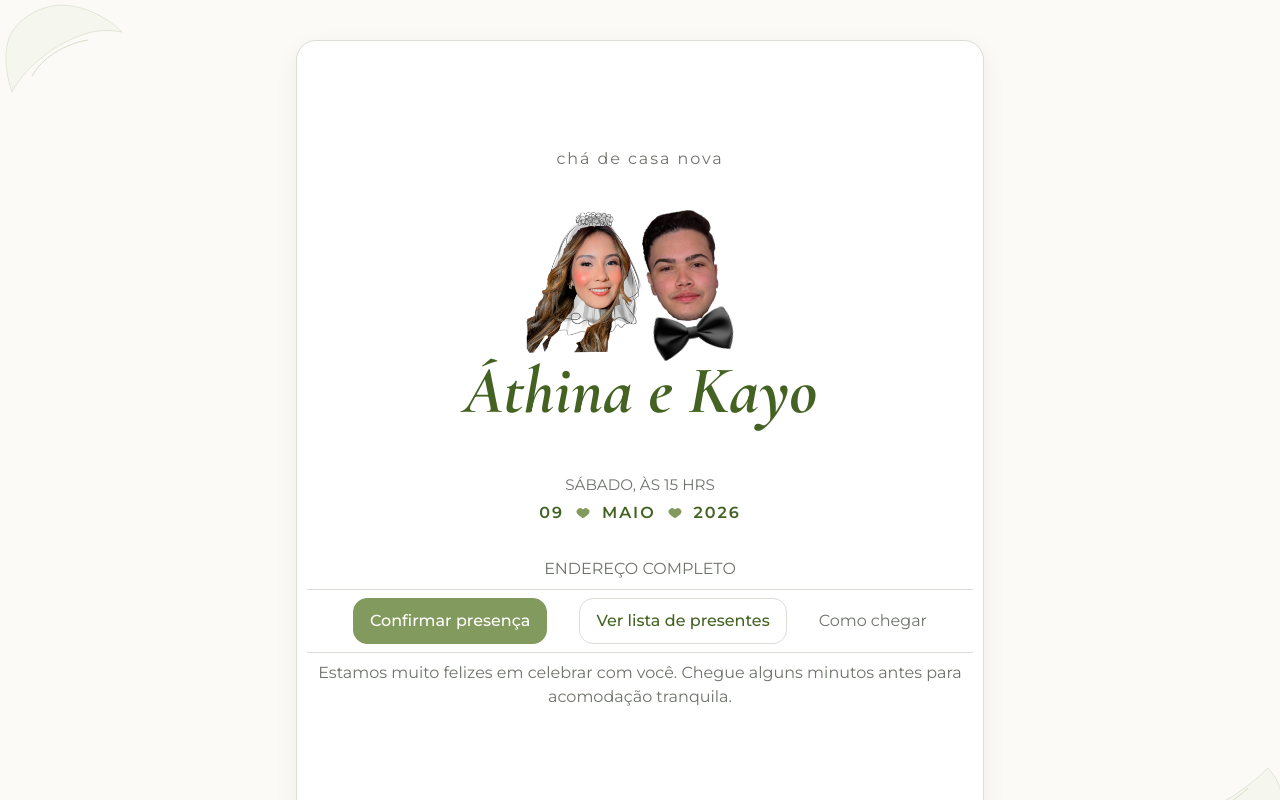
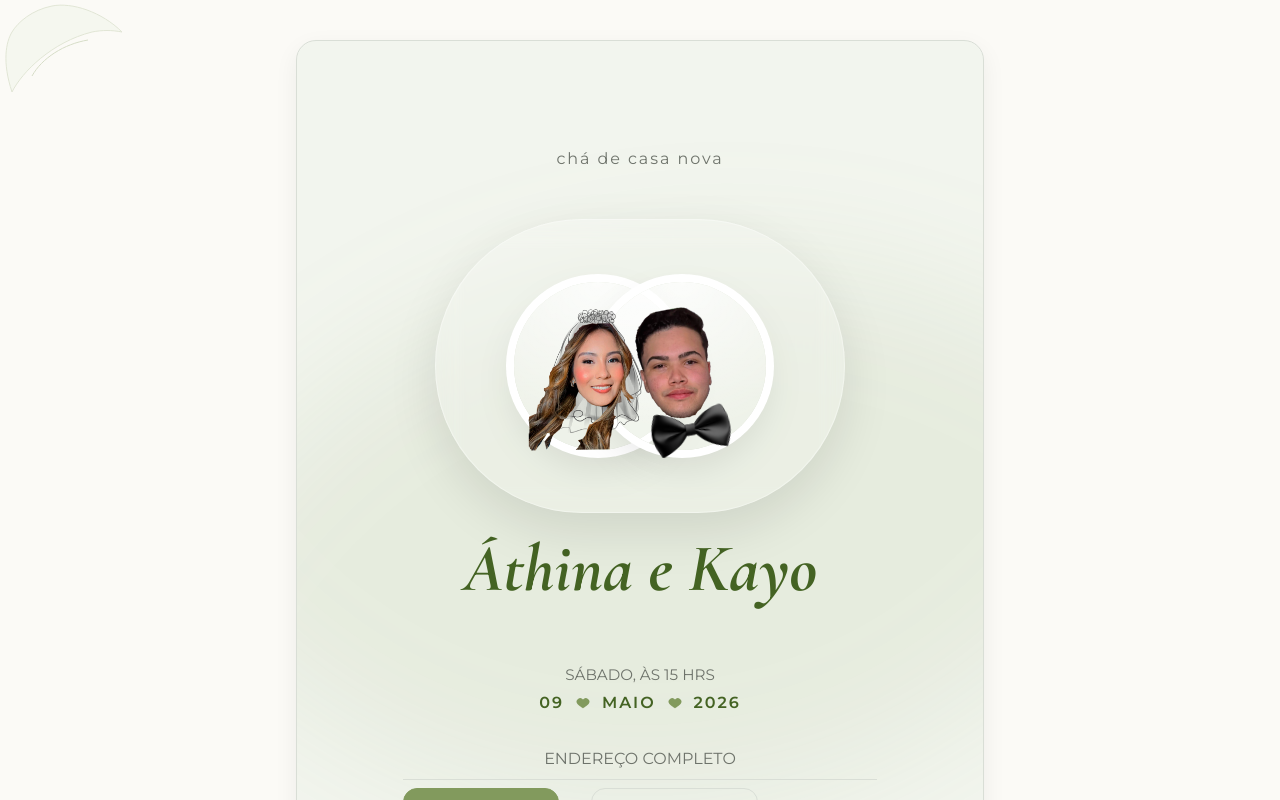
Before and after one commit to KayoWeiber/cha-casa-nova, a React (Vite) app: page / in a window 1280 px wide. Shown: the top 800 px of the page. Built offline with nearby package versions, Linux system fonts and the light colour scheme.

Commit message:
refactor: refatoração da tela HOME

```diff
--- a/src/pages/Home.tsx
+++ b/src/pages/Home.tsx
@@ -17,10 +17,6 @@ function clamp(n: number, min: number, max: number) {
 }
 
 function calcCoupleSize(width: number) {
-  // Ajuste fino:
-  // - base: 86
-  // - máximo: 132
-  // - cresce conforme a largura (0.22 * width)
   return Math.round(clamp(width * 0.22, 84, 132))
 }
 
@@ -36,19 +32,20 @@ export default function Home() {
     return () => window.removeEventListener('resize', onResize)
   }, [])
 
-  // Offset proporcional ao tamanho (não quebra no mobile)
-  const faceOffset = useMemo(() => Math.round(coupleSize * 0.34), [coupleSize])
-
-  // Escalas para manter os offsets (principalmente Y) proporcionais ao tamanho do componente
   const brideScale = useMemo(
     () => coupleSize / DEFAULT_BRIDE_WIGGLE_CONFIG.size,
     [coupleSize]
   )
-
   const groomScale = useMemo(
     () => coupleSize / DEFAULT_GROOM_WIGGLE_CONFIG.size,
     [coupleSize]
   )
+
+  // aproxima os dois
+  const overlap = useMemo(() => Math.round(coupleSize * 0.18), [coupleSize])
+
+  // “contorno/halo” (o quanto ele cresce pra fora)
+  const haloPad = useMemo(() => Math.max(10, Math.round(coupleSize * 0.14)), [coupleSize])
 
   return (
     <Layout>
@@ -61,72 +58,136 @@ export default function Home() {
         "
         aria-label="Convite do chá de casa nova"
       >
-        {/* Topo */}
-        <div className="pt-4 sm:pt-6">
+        {/* brilho de fundo */}
+        <div aria-hidden className="pointer-events-none absolute inset-0">
+          <div className="absolute -top-24 left-1/2 h-72 w-72 -translate-x-1/2 rounded-full bg-[#829A5D]/10 blur-3xl" />
+          <div className="absolute -bottom-32 -right-24 h-80 w-80 rounded-full bg-[#829A5D]/10 blur-3xl" />
+        </div>
+
+        <div className="relative flex flex-1 flex-col px-4 pt-4 sm:px-6 sm:pt-6">
           <div className="eyebrow text-center">chá de casa nova</div>
 
           {/* Casal */}
-          <div className="mt-2 flex items-end justify-center gap-2 sm:gap-3">
+          <div className="mt-3 flex justify-center">
+            <div
+              className="
+                relative
+                inline-flex items-center justify-center
+                rounded-full
+                bg-white/20 backdrop-blur-md
+                border border-white/35
+                shadow-[0_18px_50px_rgba(0,0,0,0.10)]
+                px-6 py-5
+              "
+            >
+              {/* CAMADA 1: HALOS (SEMPRE ATRÁS) */}
+              <div
+                aria-hidden
+                className="pointer-events-none absolute inset-0 z-0"
+              >
+                <div className="absolute left-1/2 top-1/2 -translate-x-1/2 -translate-y-1/2">
+                  <div className="flex items-center">
+                    {/* halo noiva */}
+                    <div
+                      className="relative"
+                      style={{ width: coupleSize, height: coupleSize, marginRight: -overlap }}
+                    >
+                      <div
+                        className="absolute rounded-full bg-white/18 ring-1 ring-[#829A5D]/25 shadow-[0_16px_40px_rgba(0,0,0,0.10)]"
+                        style={{ top: -haloPad, left: -haloPad, right: -haloPad, bottom: -haloPad }}
+                      />
+                      <div
+                        className="absolute rounded-full ring-8 ring-[color:var(--page-bg,#fff)]"
+                        style={{ top: -haloPad, left: -haloPad, right: -haloPad, bottom: -haloPad }}
+                      />
+                      <div
+                        className="absolute rounded-full bg-[radial-gradient(circle_at_top,_rgba(255,255,255,0.75),_rgba(255,255,255,0.18)_60%,_transparent_78%)]"
+                        style={{ top: -haloPad, left: -haloPad, right: -haloPad, bottom: -haloPad }}
+                      />
+                    </div>
+
+                    {/* halo noivo */}
+                    <div
+                      className="relative"
+                      style={{ width: coupleSize, height: coupleSize, marginLeft: -overlap }}
+                    >
+                      <div
+                        className="absolute rounded-full bg-white/18 ring-1 ring-[#829A5D]/25 shadow-[0_16px_40px_rgba(0,0,0,0.10)]"
+                        style={{ top: -haloPad, left: -haloPad, right: -haloPad, bottom: -haloPad }}
+                      />
+                      <div
+                        className="absolute rounded-full ring-8 ring-[color:var(--page-bg,#fff)]"
+                        style={{ top: -haloPad, left: -haloPad, right: -haloPad, bottom: -haloPad }}
+                      />
+                      <div
+                        className="absolute rounded-full bg-[radial-gradient(circle_at_top,_rgba(255,255,255,0.75),_rgba(255,255,255,0.18)_60%,_transparent_78%)]"
+                        style={{ top: -haloPad, left: -haloPad, right: -haloPad, bottom: -haloPad }}
+                      />
+                    </div>
+                  </div>
+                </div>
+              </div>
+
+              {/* CAMADA 2: WIGGLES (SEMPRE NA FRENTE) */}
+              <div className="relative z-10 flex items-end justify-center">
+                {/* Noiva */}
+                <div style={{ marginRight: -overlap }}>
                   <BrideWiggle
                     size={coupleSize}
                     face={{
                       ...DEFAULT_BRIDE_WIGGLE_CONFIG.face,
                       src: rostoNoiva,
-                x: faceOffset,
+                      x: Math.round(DEFAULT_BRIDE_WIGGLE_CONFIG.face.x * brideScale),
                       y: Math.round(DEFAULT_BRIDE_WIGGLE_CONFIG.face.y * brideScale),
                     }}
                     veil={{
                       ...DEFAULT_BRIDE_WIGGLE_CONFIG.veil,
                       src: veuNoiva,
-                x: faceOffset,
+                      x: Math.round(DEFAULT_BRIDE_WIGGLE_CONFIG.veil.x * brideScale),
                       y: Math.round(DEFAULT_BRIDE_WIGGLE_CONFIG.veil.y * brideScale),
                     }}
                     motion={DEFAULT_BRIDE_WIGGLE_CONFIG.motion}
                     debug={false}
                   />
+                </div>
 
+                {/* Noivo */}
+                <div style={{ marginLeft: -overlap }}>
                   <GroomWiggle
                     size={coupleSize}
                     face={{
                       ...DEFAULT_GROOM_WIGGLE_CONFIG.face,
                       src: rostoNoivo,
-                x: -faceOffset,
+                      x: Math.round(DEFAULT_GROOM_WIGGLE_CONFIG.face.x * groomScale),
                       y: Math.round(DEFAULT_GROOM_WIGGLE_CONFIG.face.y * groomScale),
                     }}
                     veil={{
                       ...DEFAULT_GROOM_WIGGLE_CONFIG.veil,
                       src: gravataNoivo,
-                x: -faceOffset,
+                      x: Math.round(DEFAULT_GROOM_WIGGLE_CONFIG.veil.x * groomScale),
                       y: Math.round(DEFAULT_GROOM_WIGGLE_CONFIG.veil.y * groomScale),
                     }}
                     motion={DEFAULT_GROOM_WIGGLE_CONFIG.motion}
                     debug={false}
                   />
                 </div>
+              </div>
 
-          {/* Título */}
-          <h1 className="display-title text-center mt-2">Áthina e Kayo</h1>
 
-          {/* Conteúdo do meio */}
+            </div>
+          </div>
+
+          <h1 className="display-title text-center mt-3">Áthina e Kayo</h1>
+
           <div className="mt-2 flex flex-col items-center">
             <div className="subinfo text-center" style={{ marginBottom: 4 }}>
               SÁBADO, ÀS 15 HRS
             </div>
 
-            <div
-              className="date-block flex flex-wrap items-center justify-center gap-2"
-              aria-label="Data do evento"
-            >
+            <div className="date-block flex flex-wrap items-center justify-center gap-2" aria-label="Data do evento">
               <span className="date-part">09</span>
 
-              <svg
-                width="14"
-                height="14"
-                viewBox="0 0 24 24"
-                fill="none"
-                xmlns="http://www.w3.org/2000/svg"
-                aria-hidden
-              >
+              <svg width="14" height="14" viewBox="0 0 24 24" fill="none" xmlns="http://www.w3.org/2000/svg" aria-hidden>
                 <path
                   d="M12 21s-6.5-4.35-9.5-7.35A5.5 5.5 0 1 1 12 6a5.5 5.5 0 1 1 9.5 7.65C18.5 16.65 12 21 12 21Z"
                   fill="#829A5D"
@@ -135,14 +196,7 @@ export default function Home() {
 
               <span className="date-part">MAIO</span>
 
-              <svg
-                width="14"
-                height="14"
-                viewBox="0 0 24 24"
-                fill="none"
-                xmlns="http://www.w3.org/2000/svg"
-                aria-hidden
-              >
+              <svg width="14" height="14" viewBox="0 0 24 24" fill="none" xmlns="http://www.w3.org/2000/svg" aria-hidden>
                 <path
                   d="M12 21s-6.5-4.35-9.5-7.35A5.5 5.5 0 1 1 12 6a5.5 5.5 0 1 1 9.5 7.65C18.5 16.65 12 21 12 21Z"
                   fill="#829A5D"
@@ -157,7 +211,6 @@ export default function Home() {
 
           <Divider />
 
-          {/* Ações */}
           <div className="flex w-full flex-col gap-2 sm:flex-row sm:items-center sm:justify-center">
             <Link className="w-full sm:w-auto" to="/confirmar-presenca">
               <Button>Confirmar presença</Button>
@@ -167,17 +220,13 @@ export default function Home() {
               <Button variant="outline">Ver lista de presentes</Button>
             </Link>
 
-            <a
-              href="#como-chegar"
-              className="muted w-full text-center sm:w-auto sm:text-left self-center"
-            >
+            <a href="#como-chegar" className="muted w-full text-center sm:w-auto sm:text-left self-center">
               Como chegar
             </a>
           </div>
 
           <Divider />
 
-          {/* Rodapé */}
           <section id="como-chegar" className="scroll-mt-24 mt-auto pb-4 sm:pb-6">
             <p className="muted text-center">
               Estamos muito felizes em celebrar com você. Chegue alguns minutos antes para acomodação tranquila.
```
Lines whose indentation alone changed are shown as unchanged.
